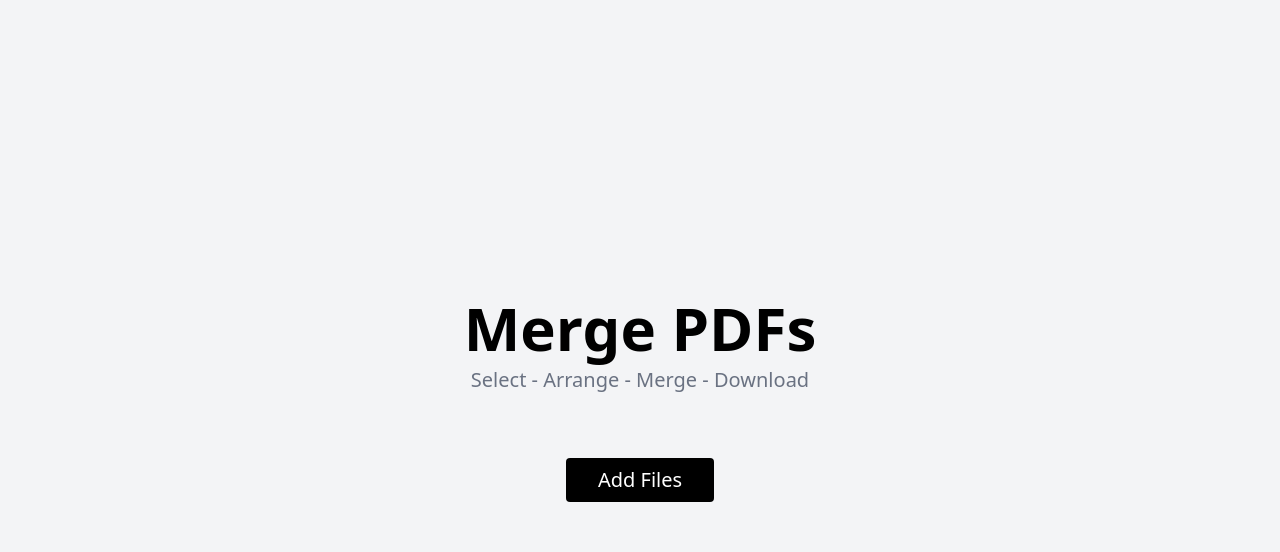
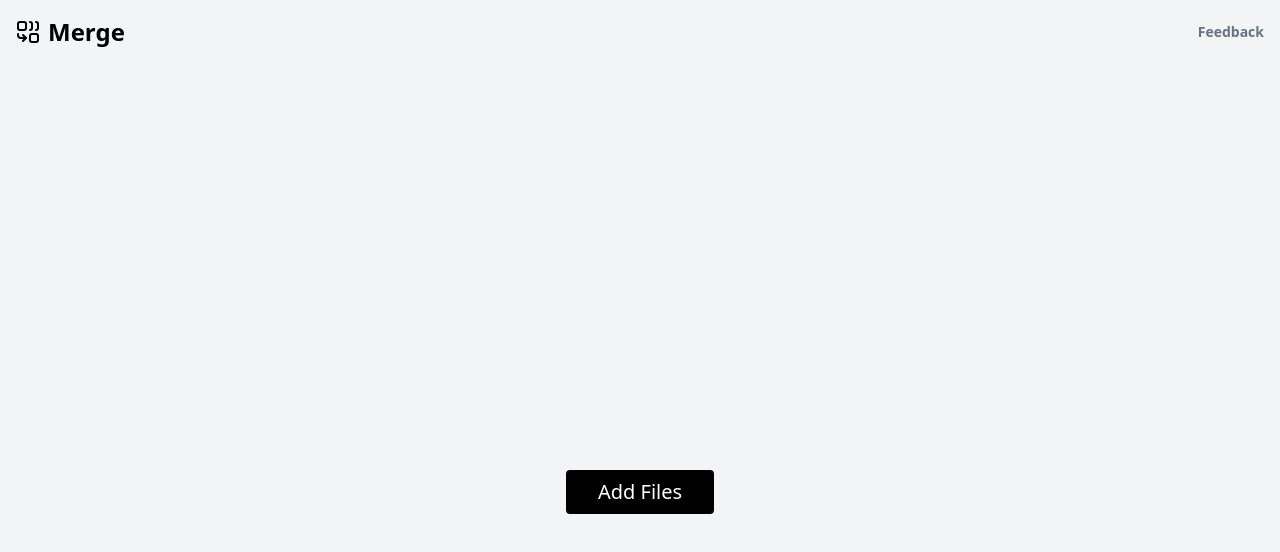
Before and after one commit to visakhvjn/next-pdf-merger, a Next.js app: page / in a window 1280 px wide. Shown: the top 552 px of the page. Built offline with nearby package versions, Linux system fonts and the light colour scheme.

Commit message:
added feature base

```diff
--- a/src/app/page.tsx
+++ b/src/app/page.tsx
@@ -6,6 +6,7 @@ import PDFMerger from "pdf-merger-js/browser";
 import SelectPDFs from "@/components/SelectPDFs";
 import PdfFileReorderList from "@/components/PDFReorderList";
 import Sidebar from "@/components/Sidebar";
+import Navbar from "@/components/Navbar";
 
 
 export default function Home() {
@@ -88,11 +89,8 @@ export default function Home() {
       />
     )}
     {selectedFile && showSidebar && <Sidebar file={selectedFile} />}
+    <Navbar />
     <div className="flex flex-col items-center justify-center h-screen">
-      <div className="flex flex-col items-center">
-        <h1 className="text-6xl font-bold">Merge PDFs</h1>
-        <p className="text-xl text-gray-500 mt-2 mb-2">{'Select - Arrange - Merge - Download'}</p>
-      </div>
       <div className="flex mb-10 w-1/2 p-2">
         <PdfFileReorderList onFileClick={handleFileClick} files={files} onReorder={handleReorderFiles} onDelete={handleDeleteFile} />
       </div>
--- a/src/components/Navbar.tsx
+++ b/src/components/Navbar.tsx
@@ -1,11 +1,20 @@
+import { Combine, Merge, MessageCircle } from "lucide-react";
 import Image from "next/image";
+import Link from "next/link";
 
 export default function Navbar() {
   return (
-    <nav className="flex justify-between items-center p-4 sticky top-0 bg-white z-50">
-      <div className="flex items-center gap-2">
-        <Image src={'/globe.svg'} alt={''} width={20} height={20} />
-        <h1 className="text-2xl font-bold">Merge PDFs</h1>
+    <nav className="flex justify-between items-center p-4 sticky top-0 z-50">
+      <div className="flex items-center gap-2 justify-between w-full">
+        <div className="flex items-center gap-2">
+          <Combine className="w-6 h-6" />
+          <div className="flex flex-col gap-2">
+            <h1 className="text-2xl font-semibold flex items-center gap-2">Merge</h1>
+          </div>
+        </div>
+        <div className="flex items-center gap-1">
+          <Link href="https://mergepdf.featurebase.app/" target="_blank" className="text-sm text-gray-500 font-semibold hover:text-black">Feedback</Link>
+        </div>
       </div>
     </nav>
   );
```
